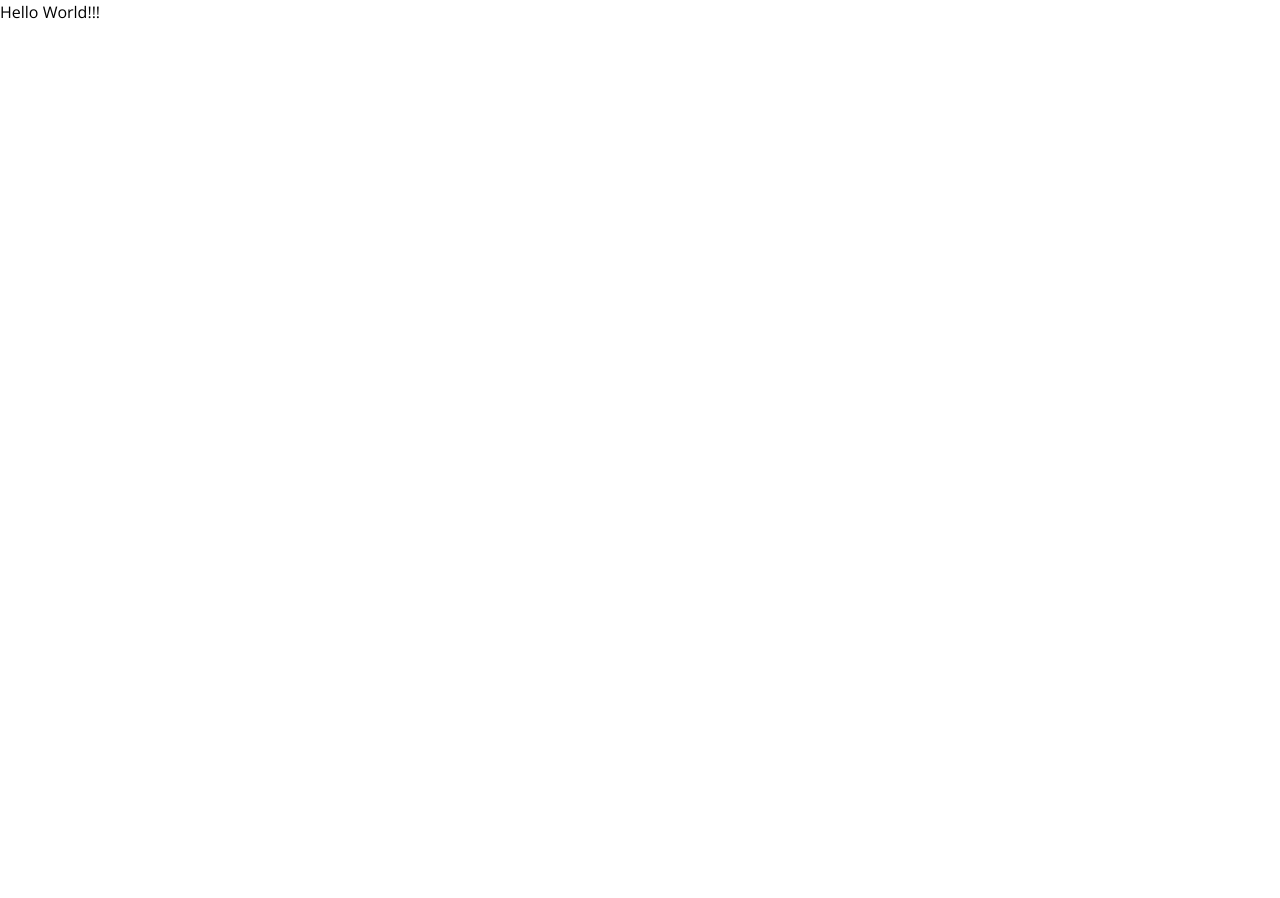
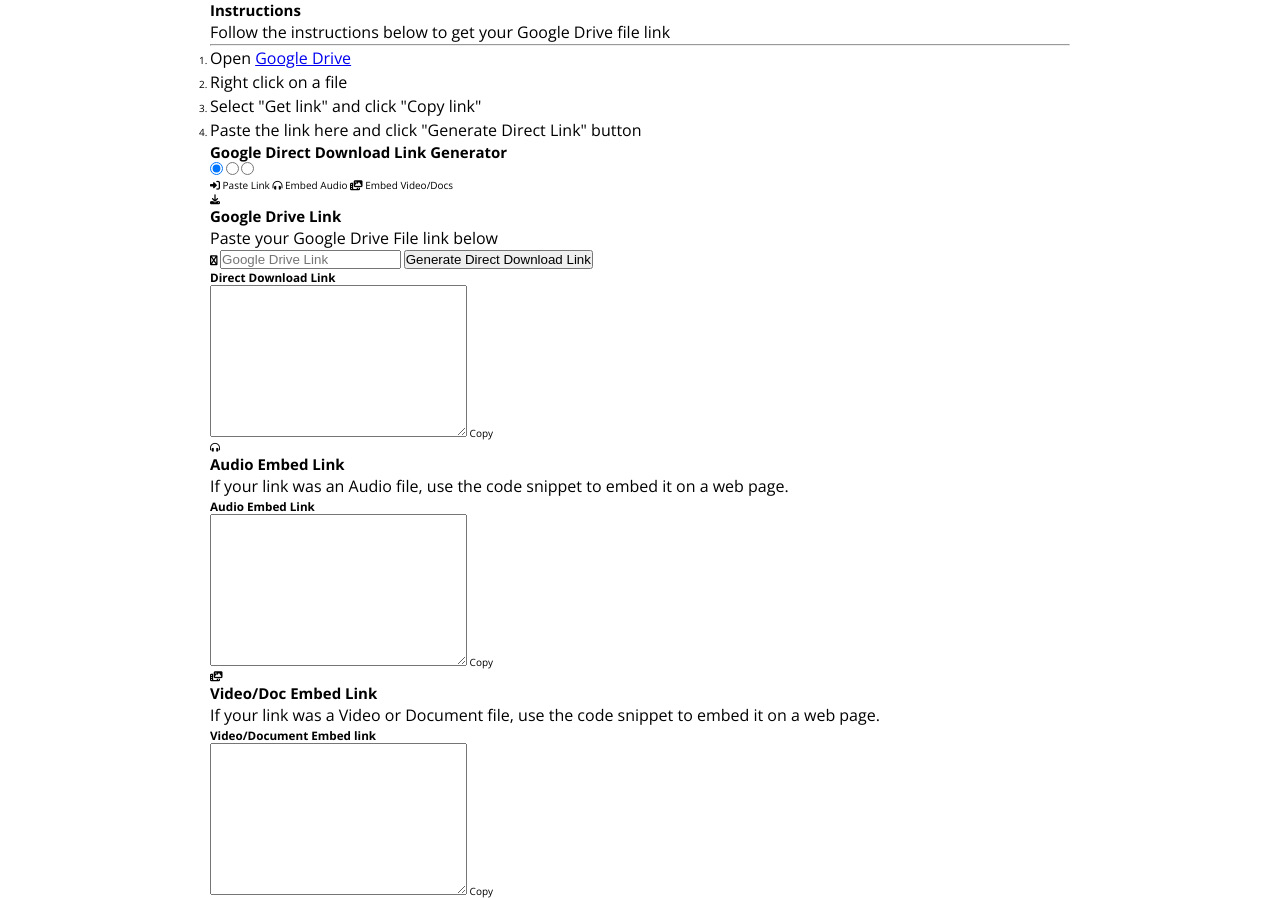
Before and after one commit to mbisovskyi/GD-Download-Link-Generator, a plain HTML site: page index.html in a window 1280 px wide. Before the commit the page ends 800 px from the top, so only its background shows below. Drawn offline with nearby package versions, Linux system fonts and the light colour scheme.

Commit message:
Feature: Markup is finished

```diff
--- a/index.html
+++ b/index.html
@@ -3,7 +3,7 @@
   <head>
     <meta charset="UTF-8" />
     <meta name="viewport" content="width=device-width, initial-scale=1.0" />
-    <title>Document</title>
+    <title>Google Direct Link Generator</title>
     <script
       src="https://kit.fontawesome.com/1935d064dd.js"
       crossorigin="anonymous"
@@ -11,8 +11,137 @@
     <link rel="stylesheet" href="styles.css" />
   </head>
   <body>
-    <p>Hello World!!!</p>
-
+    <main>
+      <section class="main-container">
+        <div class="instructions">
+          <div class="container">
+            <h2 class="line">Instructions</h2>
+            <p>
+              Follow the instructions below to get your Google Drive file link
+            </p>
+            <hr />
+            <ol type="1">
+              <li>
+                <p>Open <a href="https://drive.google.com">Google Drive</a></p>
+              </li>
+              <li>
+                <p>Right click on a file</p>
+              </li>
+              <li>
+                <p>Select "Get link" and click "Copy link"</p>
+              </li>
+              <li>
+                <p>
+                  Paste the link here and click "Generate Direct Link" button
+                </p>
+              </li>
+            </ol>
+          </div>
+        </div>
+        <!-- Download Section -->
+        <div class="download-link">
+          <div class="container">
+            <h1>Google Direct Download Link Generator</h1>
+            <input type="radio" id="login" name="tab" checked />
+            <input type="radio" id="register" name="tab" />
+            <input type="radio" id="reset" name="tab" />
+            <nav>
+              <label for="login" class="login">
+                <i class="fas fa-sign-in-alt"></i>
+                Paste Link
+              </label>
+              <label for="login" class="register">
+                <i class="fas fa-headphones-alt"></i>
+                Embed Audio
+              </label>
+              <label for="login" class="reset">
+                <i class="fas fa-photo-video"></i>
+                Embed Video/Docs
+              </label>
+            </nav>
+            <!-- Content Section -->
+            <section>
+              <div class="content content-link">
+                <i class="fas fa-download"></i>
+                <h2>Google Drive Link</h2>
+                <p>Paste your Google Drive File link below</p>
+                <form action="">
+                  <label for="glink">
+                    <i class="fas fa-google-drive"></i>
+                    <input
+                      type="text"
+                      class="glink"
+                      id="glink"
+                      autocomplete="off"
+                      required
+                      placeholder="Google Drive Link"
+                    />
+                  </label>
+                  <button id="btn" class="btn">
+                    Generate Direct Download Link
+                  </button>
+                  <div class="embed-code">
+                    <h3>Direct Download Link</h3>
+                    <textarea
+                      name=""
+                      id="download-link"
+                      class="embed"
+                      cols="30"
+                      rows="10"
+                    ></textarea>
+                    <span class="copy">Copy</span>
+                  </div>
+                </form>
+              </div>
+              <!-- Audio Embed Section -->
+              <div class="content content-audio">
+                <i class="fas fa-headphones-alt"></i>
+                <h2>Audio Embed Link</h2>
+                <p>
+                  If your link was an Audio file, use the code snippet to embed
+                  it on a web page.
+                </p>
+                <form action="">
+                  <div class="embed-code">
+                    <h3>Audio Embed Link</h3>
+                    <textarea
+                      name=""
+                      id="embed-audio"
+                      class="embed"
+                      cols="30"
+                      rows="10"
+                    ></textarea>
+                    <span class="copy-audio">Copy</span>
+                  </div>
+                </form>
+              </div>
+              <!-- Video Embed Section -->
+              <div class="content content-video">
+                <i class="fas fa-photo-video"></i>
+                <h2>Video/Doc Embed Link</h2>
+                <p>
+                  If your link was a Video or Document file, use the code
+                  snippet to embed it on a web page.
+                </p>
+                <form action="">
+                  <div class="embed-code">
+                    <h3>Video/Document Embed link</h3>
+                    <textarea
+                      name=""
+                      id="embed-video"
+                      class="embed"
+                      cols="30"
+                      rows="10"
+                    ></textarea>
+                    <span class="copy-video">Copy</span>
+                  </div>
+                </form>
+              </div>
+            </section>
+          </div>
+        </div>
+      </section>
+    </main>
     <script src="script.js"></script>
   </body>
 </html>
```
